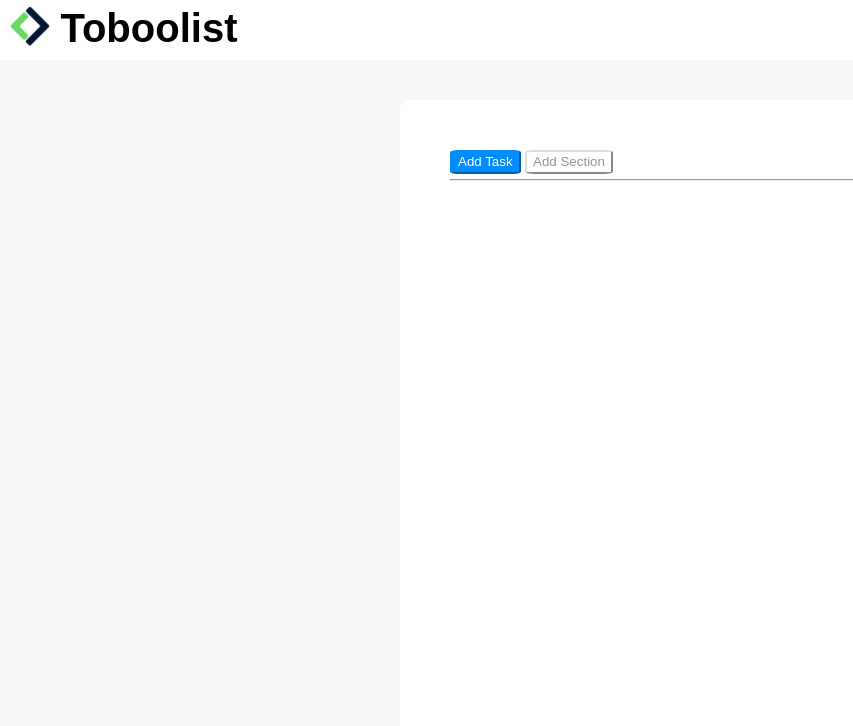
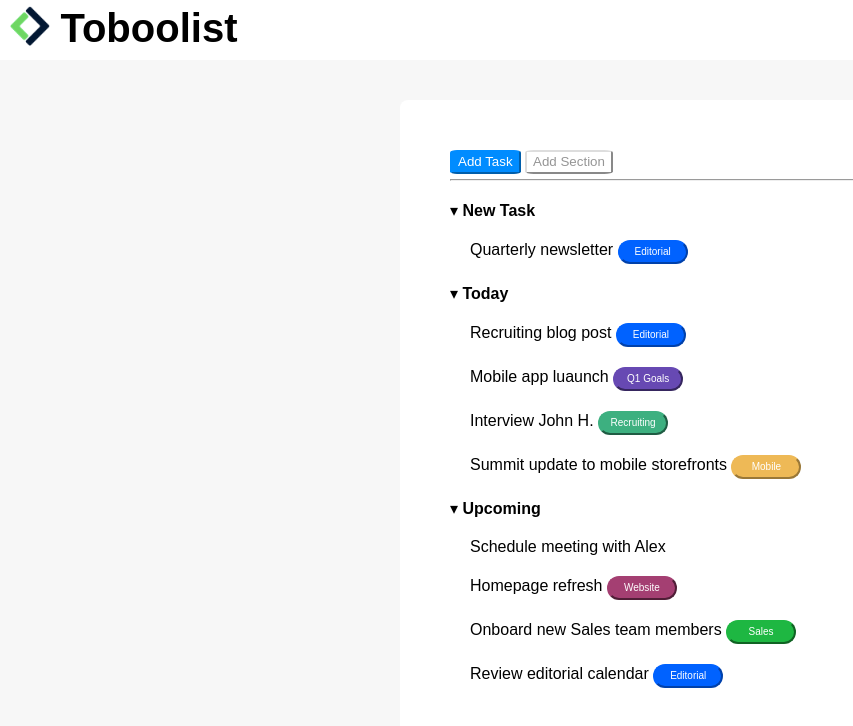
Before and after one commit to GiovanniGarlaschini22/html-css-toboolist, a plain HTML site: page index.html in a window 1280 px wide. Shown: the whole page, without its empty margins (0-853 px from the left). Drawn offline with Linux system fonts and the light colour scheme.

Commit message:
Feat: list added

```diff
--- a/css/style.css
+++ b/css/style.css
@@ -5,6 +5,20 @@
     padding: 0;
 }
 /*RESET*/
+
+/*COMMON*/
+.list-button {
+
+    display: inline-block;
+    line-height: 20px;
+    width: 70px;
+    border-radius: 20px;
+    text-align: center;
+}
+
+.text {
+    font-size: 10px;
+}
 
 /*FONT FAMILY*/
 body {
@@ -80,5 +94,70 @@ body {
 }
 /*buttons*/
 
+/*first list*/
+.unordered-list{
+    list-style-type: none;
+    margin-top: 20px;
+}
+
+.list-info {
+    list-style: none;
+}
+
+.editorial {
+    background-color: rgb(0, 98, 255);
+    border-color: rgb(0, 98, 255);
+    color: rgb(255, 255, 255);
+}
+/*first list*/
+
+/*second list*/
+.margin-list{
+    margin: 20px;
+}
+
+.q1-goals{
+    background-color: rgb(103, 73, 179);
+    border-color: rgb(103, 73, 179);
+    color: rgb(255, 255, 255);
+}
+
+.recruiting {
+    background-color: rgb(61, 176, 128);
+    border-color: rgb(61, 176, 128);
+    color: rgb(255, 255, 255);
+}
+
+.mobile {
+    background-color: rgb(238, 185, 86);
+    border-color: rgb(238, 185, 86);
+    color: rgb(255, 255, 255);
+}
+/*second list*/
+
+/*third list*/
+.margin-list{
+    margin: 20px;
+}
+
+.editorial {
+    background-color: rgb(0, 98, 255);
+    border-color: rgb(0, 98, 255);
+    color: rgb(255, 255, 255);
+}
+
+.website {
+    background-color: rgb(164, 63, 114);
+    border-color: rgb(164, 63, 114);
+    color: rgb(255, 255, 255);
+}
+
+.sales {
+    background-color: rgb(30, 183, 66);
+    border-color: rgb(30, 183, 66);
+    color: rgb(255, 255, 255);
+}
+/*third list*/
+
 
 /*MAIN*/
--- a/index.html
+++ b/index.html
@@ -25,8 +25,40 @@
         <button class="button-1"><span class="add-task">Add Task</span></button>
         <button class="button-2"><span class="add-section">Add Section</span></button>
         <hr class="line">
+
+        <!--first list-->
+      <div class="container-list">
+        <section>
+            <ul class="unordered-list">
+            <li>&blacktriangledown; <strong>New Task</strong></li>
+            <ul>
+                <li class="list-info margin-list">Quarterly newsletter <button class="list-button editorial text">Editorial</button></li>
+            </ul>
+        </section>
+
+        <!--second list-->
+        <section>
+            <ul class="unordered-list">
+                <li>&blacktriangledown; <strong>Today</strong></li>
+                <ul>
+                    <li class="list-info margin-list">Recruiting blog post <button class="list-button editorial text">Editorial</button></li>
+                    <li class="list-info margin-list">Mobile app luaunch <button class="list-button q1-goals text">Q1 Goals</button></li>
+                    <li class="list-info margin-list">Interview John H. <button class="list-button recruiting text">Recruiting</button></li>
+                    <li class="list-info margin-list">Summit update to mobile storefronts <button class="list-button mobile text">Mobile</button></li>
+                </ul>
+         </section>
+        <!--third list-->
+        <section>
+            <ul class="unordered-list">
+                <li>&blacktriangledown; <strong>Upcoming</strong></li>
+                <ul>
+                    <li class="list-info margin-list">Schedule meeting with Alex</li>
+                    <li class="list-info margin-list">Homepage refresh <button class="list-button website text">Website</button></li>
+                    <li class="list-info margin-list">Onboard new Sales team members <button class="list-button sales text">Sales</button></li>
+                    <li class="list-info margin-list">Review editorial calendar <button class="list-button editorial text">Editorial</button></li>
+                </ul>
+        </section>
      </div>
-     <!--buttons-->
 
     <!-- MAIN -->
 </body>
```
